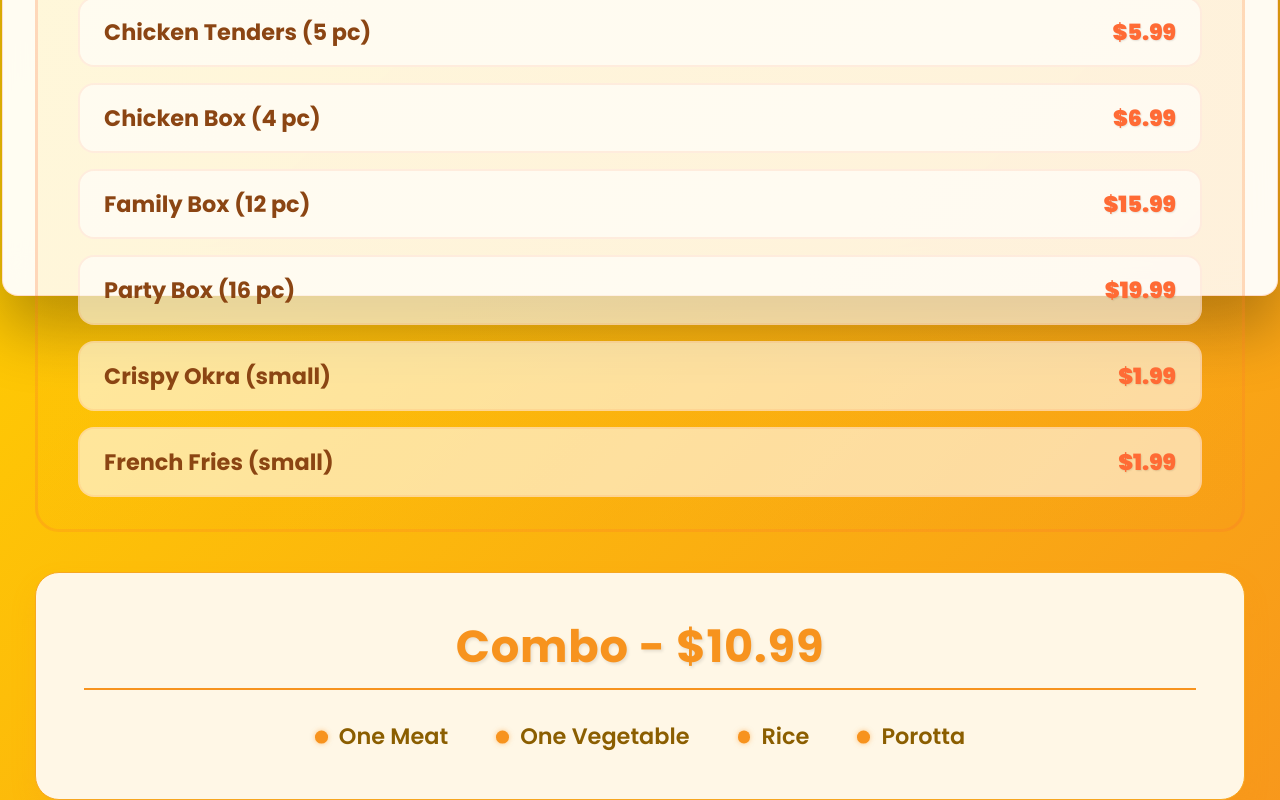
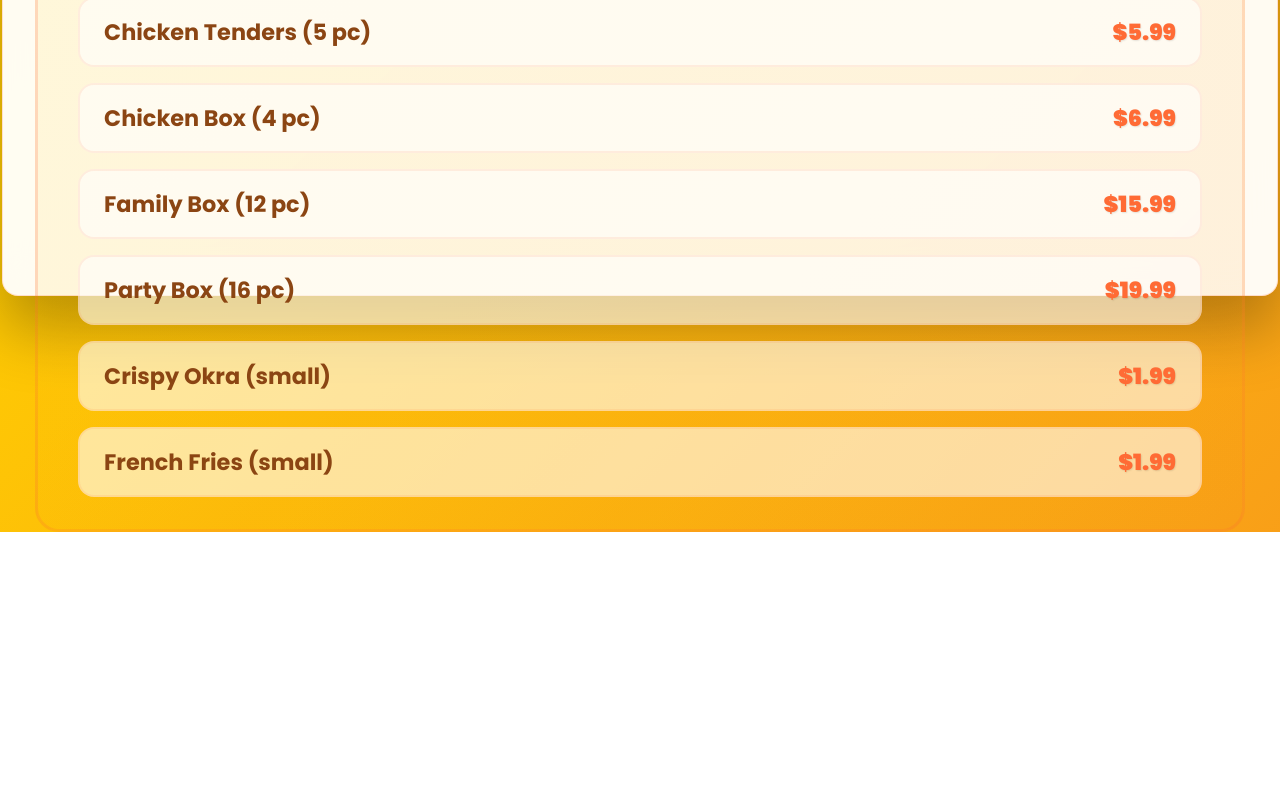
Before and after one commit to isacje/menu, a plain HTML site: page us.html in a window 1280 px wide. Shown: the part 502-1302 px from the top of the page. After the commit the page ends 1034 px from the top, so only its background shows below. Drawn offline with Linux system fonts and the light colour scheme.

Commit message:
Menu FIx

```diff
--- a/us.html
+++ b/us.html
@@ -290,7 +290,7 @@
       </div>
 
       <!-- Combo Section Horizontal -->
-      <div class="combo-section">
+      <!-- <div class="combo-section">
         <h2 class="section-title combo-title">Combo - $10.99</h2>
         <ul class="combo-list">
           <li>One Meat</li>
@@ -298,7 +298,7 @@
           <li>Rice</li>
           <li>Porotta</li>
         </ul>
-      </div>
+      </div> -->
     </div>
   </div>
 </body>
```
